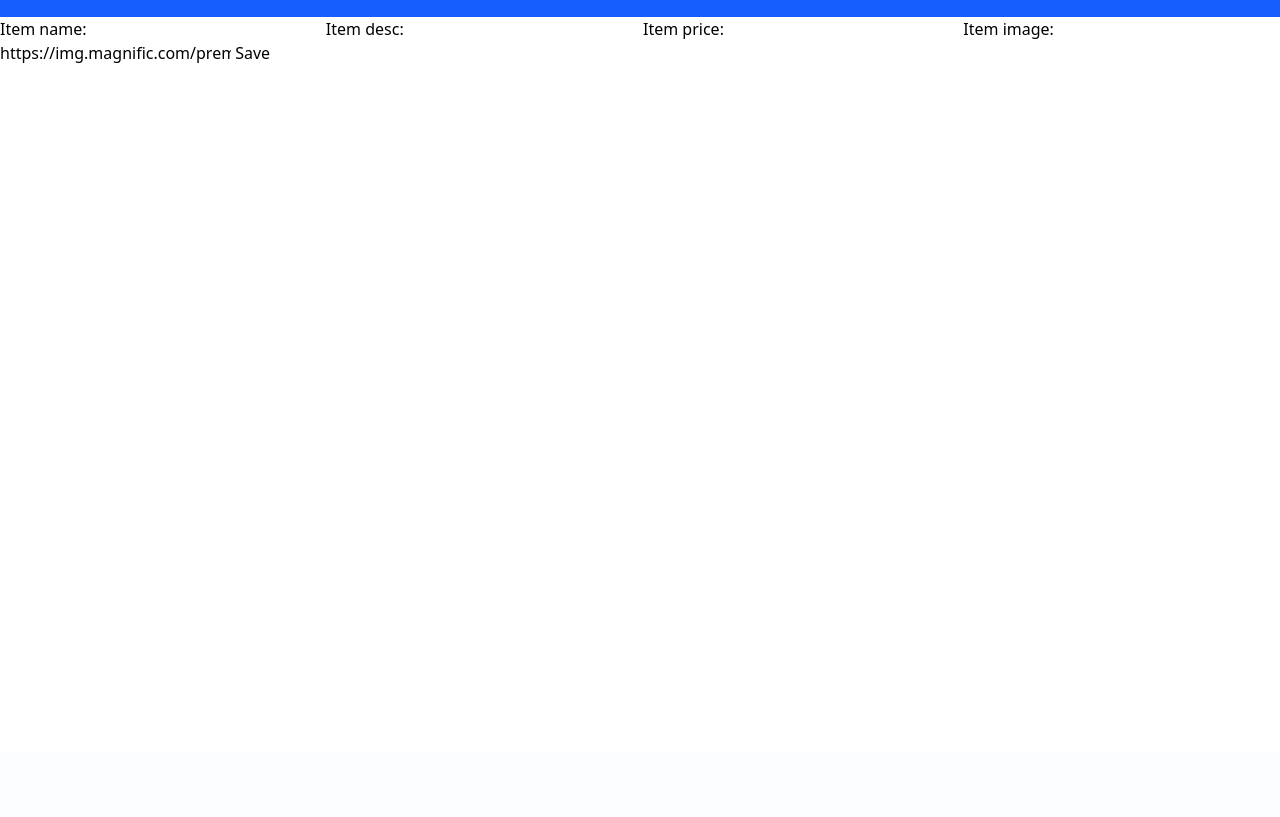
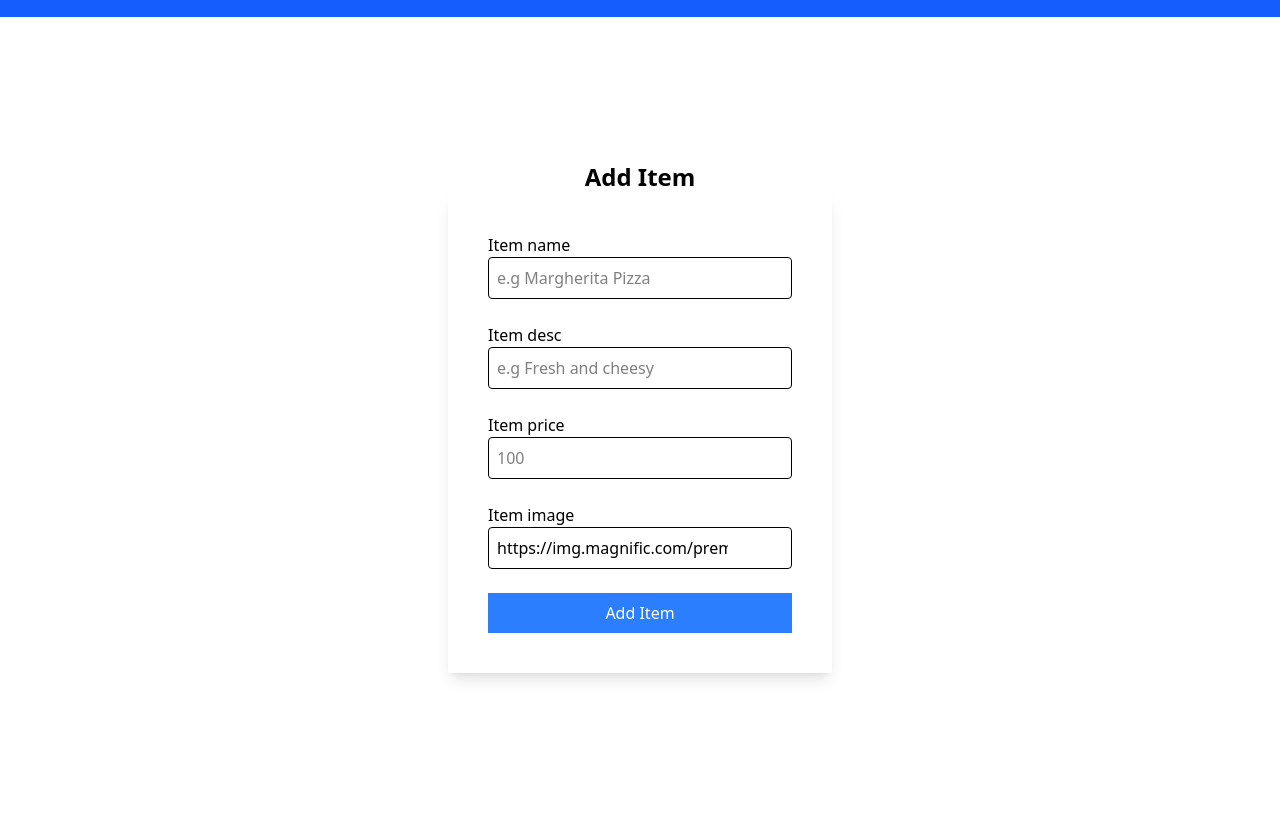
Before and after one commit to Mumbi286/django-foodapp, a Django app: template myapp/templates/myapp/item-form.html in a window 1280 px wide. Shown: the part 47-864 px from the top of the page. Before the commit the page ends 110 px from the top, so only its background shows below. Run offline with Django 4.2, Linux system fonts and the light colour scheme; the template is opened without the code that fills it: values that come from a table or form of the project are taken from there, others are empty; parts of the project's set-up code (start-up, migrations or seed data) failed here and were passed over.

Commit message:
Added placeholders in the forms

```diff
--- a/myapp/forms.py
+++ b/myapp/forms.py
@@ -5,3 +5,9 @@ class ItemForm(forms.ModelForm):
     class Meta:
         model = Item
         fields = ['item_name', 'item_desc','item_price', 'item_image']
+        widgets = {
+            "item_name":forms.TextInput(attrs={"placeholder":"e.g Margherita Pizza","required":True}),
+            "item_desc":forms.TextInput(attrs={"placeholder":"e.g Fresh and cheesy","required":True}),
+            "item_price":forms.NumberInput(attrs={"placeholder":"100","required":True}),
+            "item_image":forms.URLInput(attrs={"placeholder":"https://www.google.com","required":False}),
+        }
--- a/myapp/templates/myapp/item-form.html
+++ b/myapp/templates/myapp/item-form.html
@@ -1,7 +1,31 @@
-{%extends 'myapp/base.html'%} {% block body %}
-<form method="POST">
-  {% csrf_token %} {{form}}
-  <button type="submit">Save</button>
-</form>
+{%extends 'myapp/base.html'%}
+<!--  -->
+{% block body%}
+<!--  -->
+<div class="flex flex-col justify-center items-center min-h-screen p-10">
+  <h1 class="font-bold text-2xl">Add Item</h1>
+  <form method="POST" class="shadow-lg space-y-6 p-10 w-96">
+    <!--  -->
+    {% csrf_token%}
+    <!--  -->
+    {% if form.non_field_errors %}
+    <div class="bg-red-500 text-white p-2">
+      <!--  -->
+      {% for error in form.non_field_errors %}
+      <!--  -->
+      <p>{{error}}</p>
+      {% endfor%}
+    </div>
+    {% endif%}
+    <!--  -->
+    {% for field in form%}
+    <div>
+      <label for="">{{field.label}}</label>
+      <div class="border rounded p-2">{{field}}</div>
+    </div>
+    {% endfor %}
+    <button class="bg-blue-500 text-white px-4 py-2 w-full">Add Item</button>
+  </form>
+</div>
 
 {% endblock %}
--- a/myapp/views.py
+++ b/myapp/views.py
@@ -97,7 +97,7 @@ def create_item(request):
 class ItemCreateView(CreateView):
     # item_form.html
     model = Item
-    fields = ['item_name','item_desc','item_price','item_image']
+    form_class = ItemForm
     def form_valid(self,form):
        form.instance.user_name = self.request.user
        return super().form_valid(form)
```
